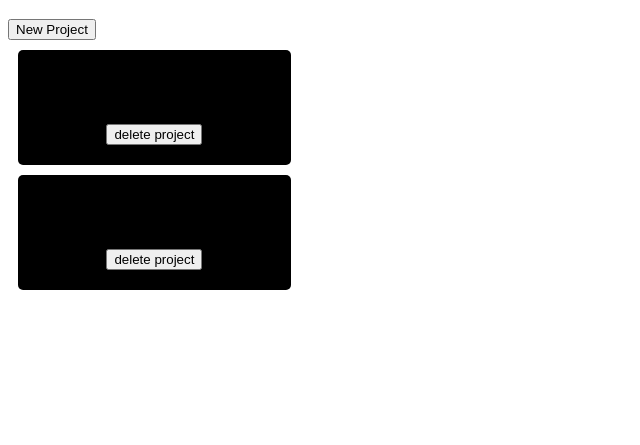
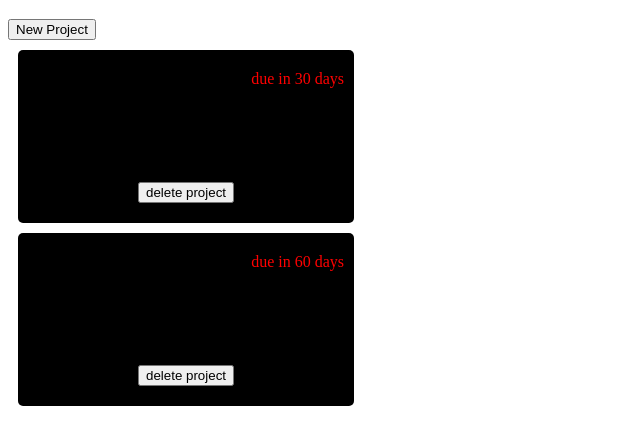
Before and after one commit to jacobwanner/Todo-List, a website built with webpack: page dist/index.html in a window 1280 px wide. Shown: the part 61-506 px from the top of the page, without its empty margins (0-640 px from the left). Built offline with Linux system fonts and the light colour scheme.

Commit message:
some more basic css and styling

```diff
--- a/src/index.js
+++ b/src/index.js
@@ -55,6 +55,11 @@ let domStuff = (() => {
         projectDiv.classList.add("projectDiv");
         projectsContainer.appendChild(projectDiv);
 
+        let projectDueDateSection = document.createElement("div");
+        projectDueDateSection.classList.add("dueDate");
+        projectDiv.appendChild(projectDueDateSection);
+        projectDueDateSection.innerText = projectDueDate;
+
         let projectNameSection = document.createElement("div");
         projectNameSection.classList.add("title");
         projectDiv.appendChild(projectNameSection);
@@ -65,11 +70,6 @@ let domStuff = (() => {
         projectDiv.appendChild(projectDescriptionSection);
         projectDescriptionSection.innerText = projectDescription;
 
-        let projectDueDateSection = document.createElement("div");
-        projectDueDateSection.classList.add("dueDate");
-        projectDiv.appendChild(projectDueDateSection);
-        projectDueDateSection.innerText = projectDueDate;
-
         let removeProjectButton = document.createElement("button");
         removeProjectButton.classList.add("removeProjectButton");
         removeProjectButton.innerText = "delete project";
@@ -79,9 +79,9 @@ let domStuff = (() => {
             if(e.target.nodeName == "DIV") {
                 //go to this page
                 console.log("Div Pressed");
-            } else if (e.target.nodeName == "BUTTON") {
+            } else if (e.target.classList == "removeProjectButton") {
                 //remove this page
-                console.log("Button Pressed");
+                console.log("Bad Button Pressed");
             };
         });
     };
--- a/src/style.css
+++ b/src/style.css
@@ -1,12 +1,21 @@
 .projectDiv {
     padding: 20px 10px;
     margin: 10px;
-    min-width: 200px;
-    width: 20%;
+    width: 25%;
     background-color: black;
     text-align: center;
     border-radius: 5px;
 }
-/* .title {
-
-} */
+.dueDate {
+    text-align: right;
+    color: red;
+}
+.title {
+    padding: 10px;
+    font-size: 150%;
+}
+.description {
+    font-style: italic;
+    font-size: 90%;
+    padding-bottom: 30px;
+}
```
Also changed, not shown: dist/bundle.js.
